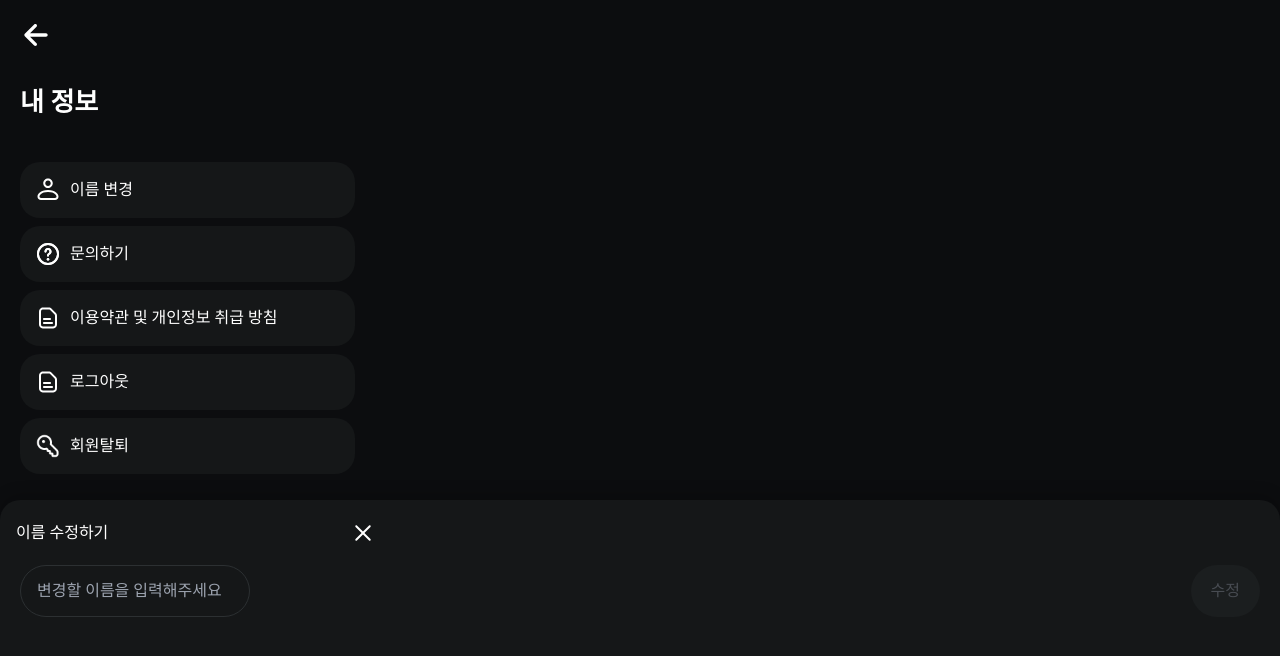
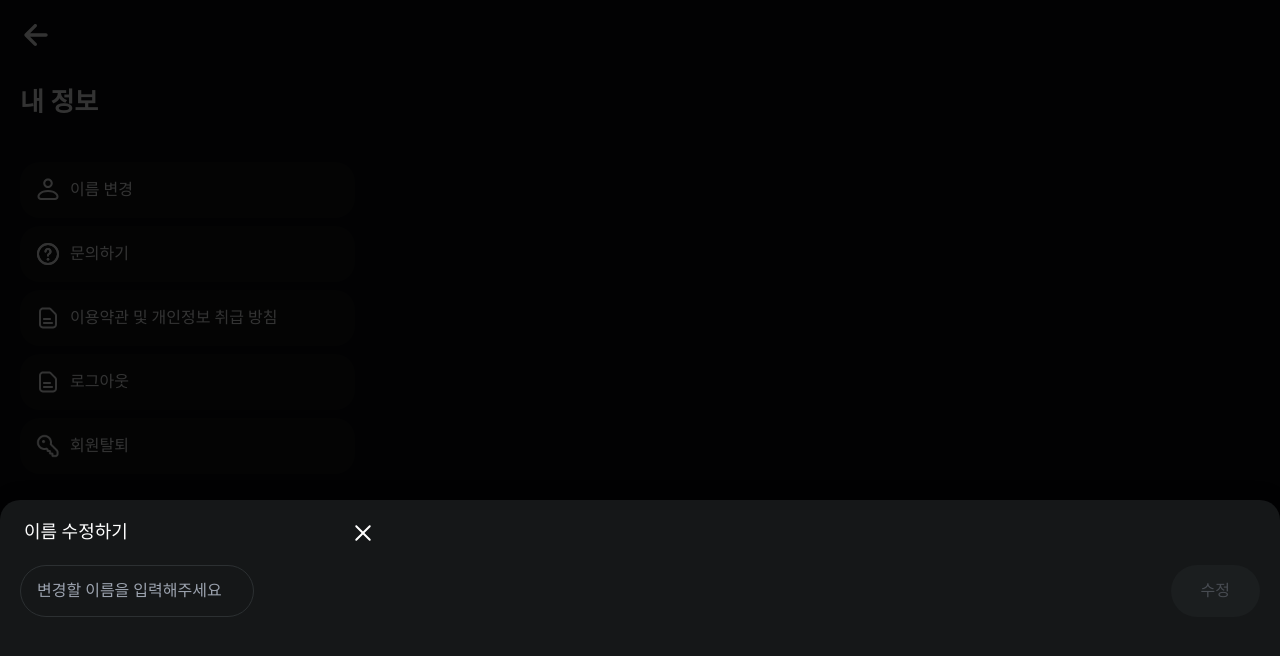
Before and after one commit to Shinsangwoo97/MyDocent, a Next.js app: page /main/mypage in a window 1280 px wide. Both pictures are taken after a click on the button "이름 변경". Shown: the top 656 px of the page. Built offline with nearby package versions, Linux system fonts and the light colour scheme; no server answers; a web font is replaced by a local one.

Commit message:
[style] 뒷 배경 흐리게

```diff
--- a/src/app/components/BottomSheet.tsx
+++ b/src/app/components/BottomSheet.tsx
@@ -16,7 +16,6 @@ function BottomSheet({
 }: BottomSheetProps): JSX.Element {
   const [name, setName] = useState('');
   const [isModalOpen, setIsModalOpen] = useState(false);
-  const [send, setSend] = useState(false);
 
   const userid = localStorage.getItem('userid');
   const access_token = localStorage.getItem('access_token');
@@ -24,7 +23,6 @@ function BottomSheet({
   const handleNameChange = (e: React.ChangeEvent<HTMLInputElement>) => {
     const newName = e.target.value;
     setName(newName);
-    setSend(true);
   };
 
   console.log('name:', name);
@@ -92,10 +90,7 @@ function BottomSheet({
       style={{ backgroundColor: '#151718' }}
       >
         <div className='flex justify-between items-center w-[375px] h-[65px]'>
-          <div className='font-medium ml-4'>
-            이름 수정하기
-          </div>
-          <div>
+          <span className='text-[18px] ml-6'>이름 수정하기</span>
           <Image
             src="/logo/close.svg"
             alt="Close"
@@ -104,33 +99,28 @@ function BottomSheet({
             onClick={handleCloseButton}
           />
       </div>
-        </div>
-        <div className='flex justify-between min-w-[375px] min-h-[82px] p-[0px_20px_30px_20px] gap-[10px]'>
+
+        <div className='flex justify-between p-[0px_20px_30px_20px]'>
           <input
             type="text"
             placeholder="변경할 이름을 입력해주세요"
-            className='max-w-[240px] max-h-[52px] rounded-[40px] border border-[#2C3032] p-[12px_12px_12px_16px] text-white gap-[10px] bg-[#151718]'
+            className='max-w-[240px] max-h-[52px] rounded-[40px] border border-[#2C3032] p-[12px_16px] text-white bg-[#151718]'
             value={name}
             onChange={handleNameChange}
           />
-          {!send ? (
         <button
-            className='max-w-[85px] max-h-[52px] rounded-[30px] p-[14px_20px] gap-[6px] bg-[#1B1E1F] text-[#484C52]'
+          className={`max-h-[52px] rounded-[30px] p-[14px_30px] ${name ? 'bg-[#FFFFFF] text-[#484C52]' : 'bg-[#1B1E1F] text-[#484C52]'}`}
+          onClick={handleApiCall}
+          disabled={!name}
         >
           수정
         </button>
-            ) : (
-              <button
-              className='max-w-[85px] max-h-[52px] rounded-[30px] p-[14px_20px] gap-[6px] bg-[#FFFFFF] text-[#484C52]'
-              onClick={handleApiCall}
-              >
-                수정
-              </button>
-              )}
 
         </div>
         {/* 모달 창 */}
-        {isModalOpen && <NameChangeClose onClose={handleCloseModal} onCancel={handleCancelModal} />}
+        {isModalOpen && (
+          <NameChangeClose onClose={handleCloseModal} onCancel={handleCancelModal} />
+        )}
       </div>
   );
 }
--- a/src/app/main/mypage/page.tsx
+++ b/src/app/main/mypage/page.tsx
@@ -127,10 +127,16 @@ export default function Mypage() {
         </div>
         {/* 바텀 시트가 열렸을 때만 표시 */}
         {isBottomSheetOpen && (
-          <BottomSheet
-            onClose={handleBottomSheetClose}
-            onSubmit={handleNameSubmit}
-          />
+          <>
+            <div
+              className="fixed inset-0 bg-black opacity-80" // 배경 어둡게
+              onClick={handleBottomSheetClose} // 클릭 시 바텀 시트 닫히게
+            />
+            <BottomSheet
+              onClose={handleBottomSheetClose}
+              onSubmit={handleNameSubmit}
+            />
+          </>
         )}
       </div>
     </>
```
Lines whose indentation alone changed are shown as unchanged.
